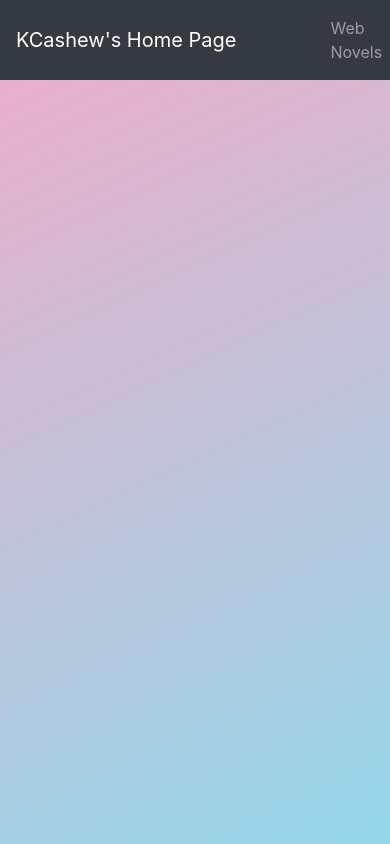
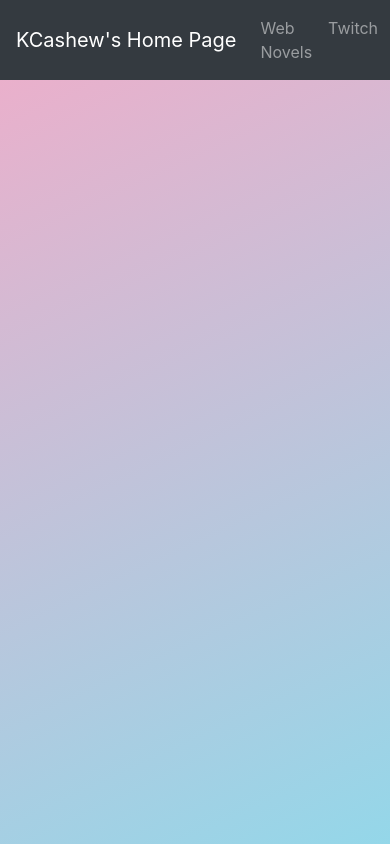
Before and after one commit to jakescreen/kcashewReact, a React (Create React App) app: page / in a window 390 px wide. Built offline with nearby package versions, Linux system fonts and the light colour scheme.

Commit message:
trying mobile scaling

```diff
--- a/src/index.css
+++ b/src/index.css
@@ -28,7 +28,6 @@ background: linear-gradient(155deg, rgba(238,174,202,1) 0%, rgba(148,215,233,1)
   text-align: center;
 }
 
-.nav-link{
- padding-left: 20vw !important;
- display: flex;
+.mr-auto{
+
 }
```
